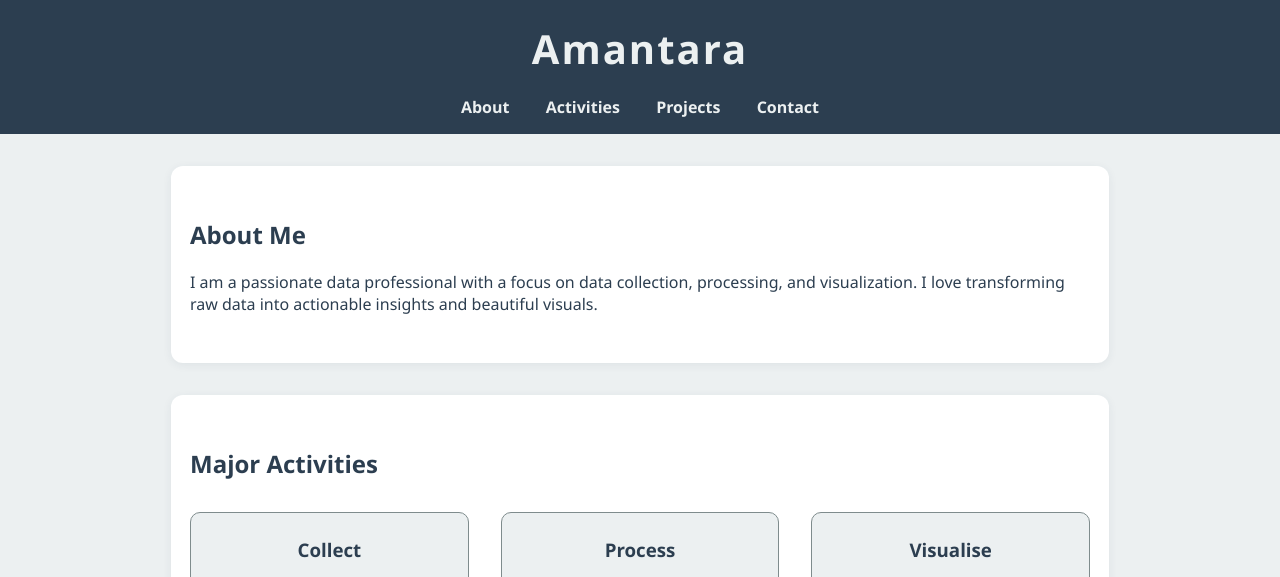
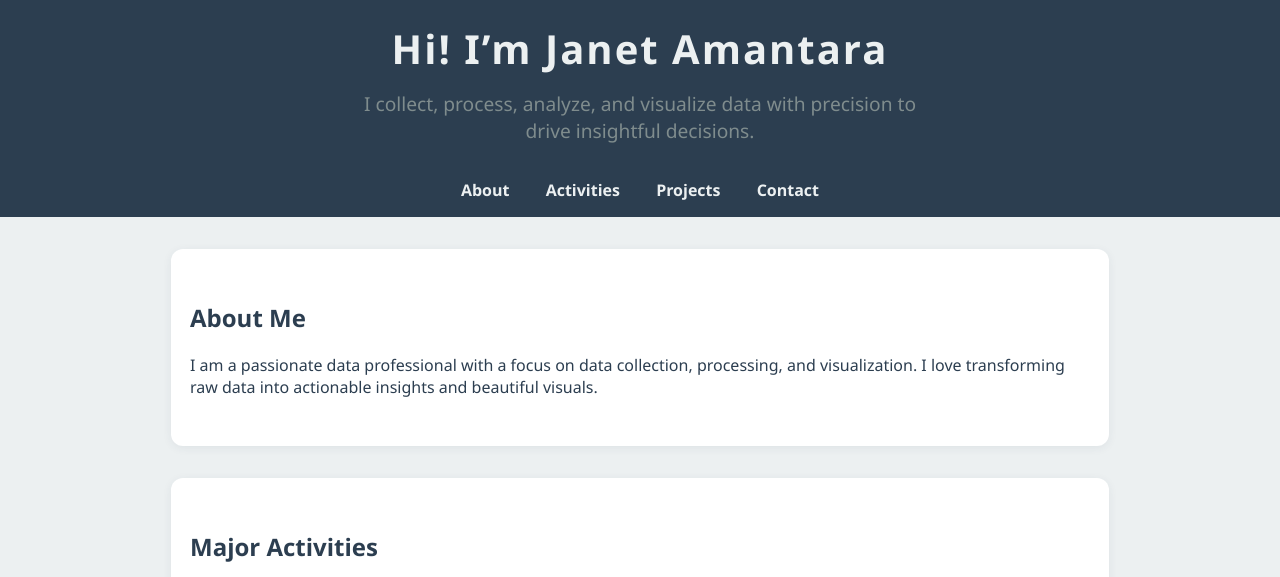
Before and after one commit to Amantara/Amantara.github.io, a plain HTML site: page index.html in a window 1280 px wide. Shown: the part 165-742 px from the top of the page. Drawn offline with Linux system fonts and the light colour scheme.

Commit message:
Update index.html
Portfolio 1.1.0

```diff
--- a/index.html
+++ b/index.html
@@ -2,8 +2,11 @@
 <html lang="en">
 <head>
   <meta charset="UTF-8">
-  <title>Amantara's Portfolio</title>
+  <title>Hi! I’m Janet Amantara</title>
   <meta name="viewport" content="width=device-width, initial-scale=1">
+  <meta name="description" content="Janet Amantara's data portfolio – showcasing projects in data collection, processing, and visualization.">
+  <meta name="keywords" content="Janet Amantara, data portfolio, data collection, data processing, data visualization, analytics, projects, data analysis">
+  <meta name="author" content="Janet Amantara">
   <style>
     :root {
       --deep-blue: #2C3E50;
@@ -32,10 +35,18 @@
       object-fit: cover;
       margin-bottom: 1rem;
     }
-    h1 {
+    .main-title {
       margin: 0.2em 0 0.1em 0;
       font-size: 2.5em;
       letter-spacing: 2px;
+      text-align: center;
+    }
+    .subtitle {
+      font-size: 1.2em;
+      color: var(--slate-gray);
+      margin-top: 0.5em;
+      text-align: center;
+      max-width: 600px;
     }
     nav {
       margin-top: 1rem;
@@ -158,13 +169,20 @@
         flex-direction: column;
         gap: 1.2rem;
       }
+      .subtitle {
+        font-size: 1em;
+        max-width: 100%;
+      }
     }
   </style>
 </head>
 <body>
   <header>
     <img src="https://placehold.co/120x120.png?text=Photo" alt="Your Photo" class="profile-pic">
-    <h1>Amantara</h1>
+    <h1 class="main-title">Hi! I’m Janet Amantara</h1>
+    <p class="subtitle">
+      I collect, process, analyze, and visualize data with precision to drive insightful decisions.
+    </p>
     <nav>
       <a href="#about">About</a>
       <a href="#activities">Activities</a>
@@ -259,7 +277,7 @@
   </section>
 
   <footer>
-    &copy; 2025 Amantara. All rights reserved.
+    &copy; 2025 Janet Amantara. All rights reserved.
   </footer>
 </body>
 </html>
```
